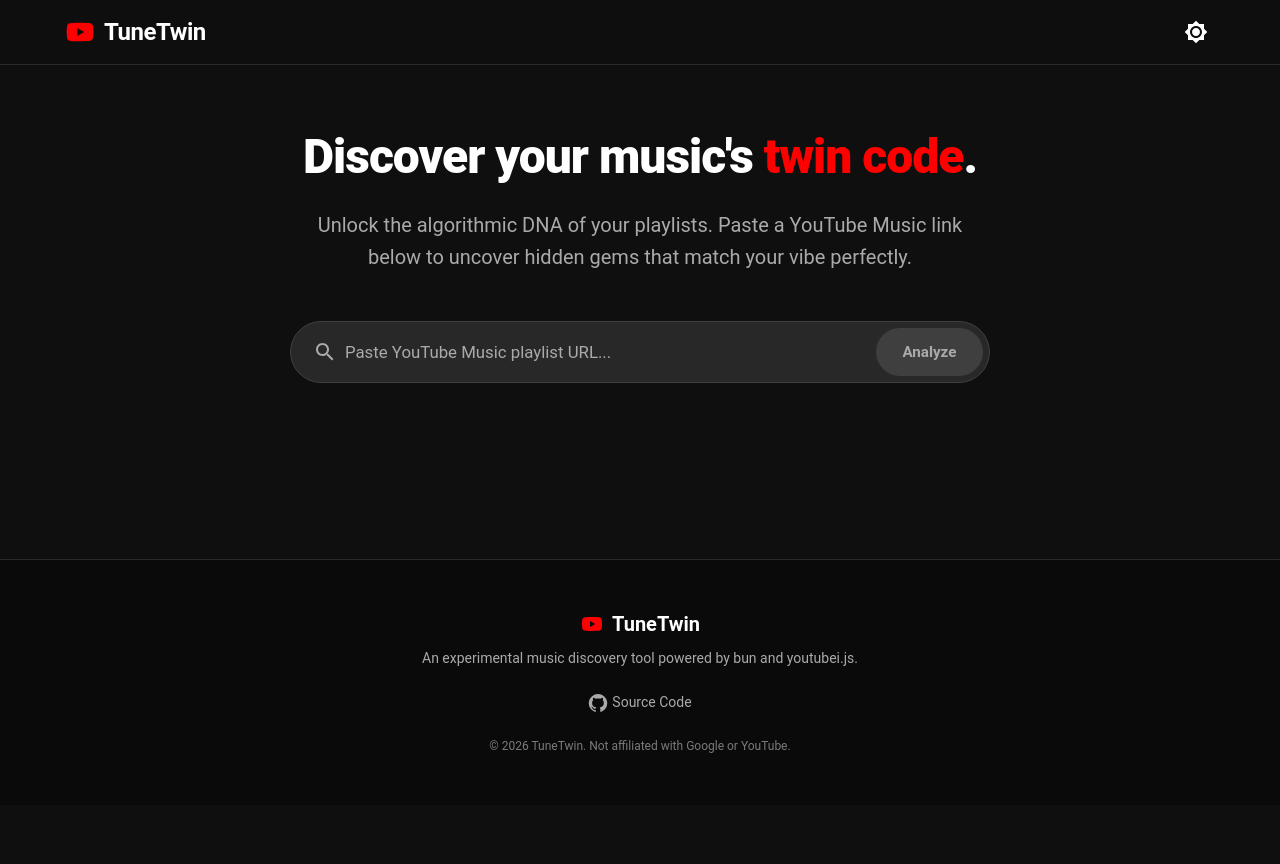
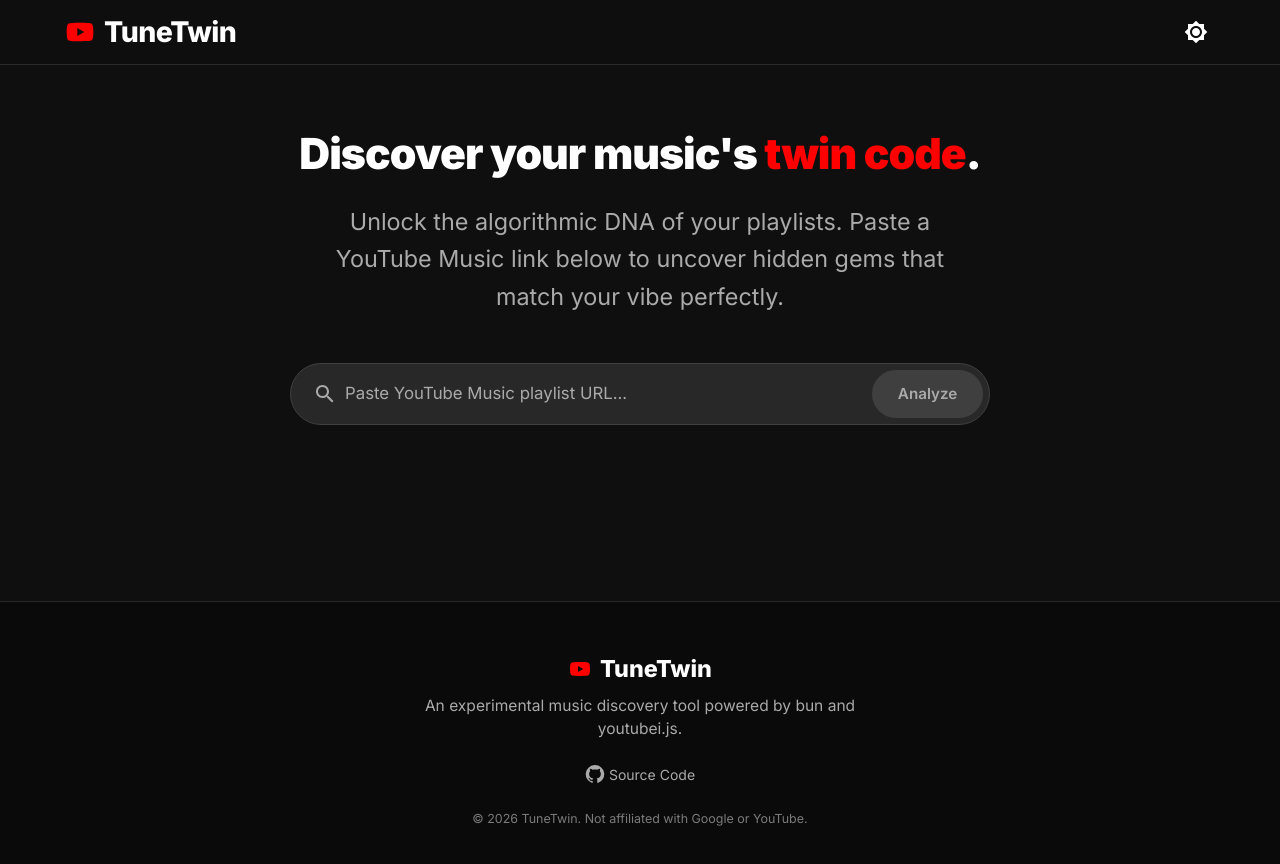
Before and after one commit to jdluu/Tune-Twin, a React (Vite) app: page / in a window 1280 px wide. Shown: the top 864 px of the page. Before the commit the page ends 805 px from the top, so only its background shows below. Built offline with nearby package versions, Linux system fonts and the light colour scheme.

Commit message:
style: implement Utopia fluid typography and spacing scales

```diff
--- a/src/App.tsx
+++ b/src/App.tsx
@@ -111,26 +111,51 @@
       }
     },
     typography: {
-      fontFamily: '"Roboto", "Arial", sans-serif',
+      fontFamily: '"Inter", "Roboto", "Arial", sans-serif',
+      h3: {
+        fontSize: 'var(--step-4)',
+        fontWeight: 900,
+        letterSpacing: '-0.02em',
+      },
       h4: {
+        fontSize: 'var(--step-3)',
         fontWeight: 700,
         letterSpacing: '-0.02em',
       },
+      h5: {
+        fontSize: 'var(--step-2)',
+        fontWeight: 700,
+      },
+      h6: {
+        fontSize: 'var(--step-1)',
+        fontWeight: 600,
+      },
+      body1: {
+        fontSize: 'var(--step-0)',
+      },
+      body2: {
+        fontSize: 'var(--step--1)',
+      },
+      caption: {
+        fontSize: 'var(--step--2)',
+      },
       button: {
+        fontSize: 'var(--step-0)',
         fontWeight: 600,
         textTransform: 'none',
         borderRadius: 2,
       },
     },
     shape: {
-      borderRadius: 12,
+      borderRadius: 16, // Slightly rounder to match fluid feel
     },
     components: {
       MuiButton: {
         styleOverrides: {
           root: {
             borderRadius: 50,
-            padding: '8px 24px',
+            padding: 'var(--space-2xs) var(--space-m)',
+            fontSize: 'var(--step-0)',
           },
         },
       },
@@ -142,6 +167,8 @@
             backgroundImage: 'none',
             boxShadow: mode === 'light' ? '0 4px 12px rgba(0,0,0,0.05)' : 'none',
             border: mode === 'light' ? '1px solid #eee' : 'none',
+            borderRadius: '1.5rem', // Matches shape
+            padding: 0,
           },
         },
       },
--- a/src/index.css
+++ b/src/index.css
@@ -1,4 +1,32 @@
 @import url('https://fonts.googleapis.com/css2?family=Inter:wght@400;600;800;900&display=swap');
+
+:root {
+  /* @link https://utopia.fyi/type/calculator?c=320,16,1.2,1240,18,1.25,5,2,&s=0.75|0.5|0.25,1.5|2|3|4|6,s-l&g=s,l,xl,12 */
+  /* Fluid Type Scale */
+  --step--2: clamp(0.69rem, 0.66rem + 0.16vw, 0.78rem);
+  --step--1: clamp(0.83rem, 0.78rem + 0.24vw, 0.98rem);
+  --step-0: clamp(1rem, 0.93rem + 0.33vw, 1.19rem); /* Base */
+  --step-1: clamp(1.2rem, 1.11rem + 0.45vw, 1.46rem);
+  --step-2: clamp(1.44rem, 1.32rem + 0.6vw, 1.78rem);
+  --step-3: clamp(1.73rem, 1.57rem + 0.79vw, 2.18rem);
+  --step-4: clamp(2.07rem, 1.86rem + 1.05vw, 2.67rem);
+  --step-5: clamp(2.49rem, 2.21rem + 1.38vw, 3.28rem);
+
+  /* @link https://utopia.fyi/space/calculator?c=320,16,1.2,1240,18,1.25,5,2,&s=0.75|0.5|0.25,1.5|2|3|4|6,s-l&g=s,l,xl,12 */
+  /* Fluid Spacing Scale */
+  --space-3xs: clamp(0.25rem, 0.23rem + 0.11vw, 0.31rem);
+  --space-2xs: clamp(0.5rem, 0.46rem + 0.22vw, 0.63rem);
+  --space-xs: clamp(0.75rem, 0.69rem + 0.33vw, 0.94rem);
+  --space-s: clamp(1rem, 0.91rem + 0.43vw, 1.25rem);
+  --space-m: clamp(1.5rem, 1.37rem + 0.65vw, 1.88rem);
+  --space-l: clamp(2rem, 1.83rem + 0.87vw, 2.5rem);
+  --space-xl: clamp(3rem, 2.74rem + 1.3vw, 3.75rem);
+  --space-2xl: clamp(4rem, 3.65rem + 1.74vw, 5rem);
+  --space-3xl: clamp(6rem, 5.48rem + 2.61vw, 7.5rem);
+
+  /* One-up pairs for flexible gutters */
+  --space-s-m: clamp(1rem, 0.69rem + 1.55vw, 1.88rem);
+}
 
 body {
   margin: 0;
```
